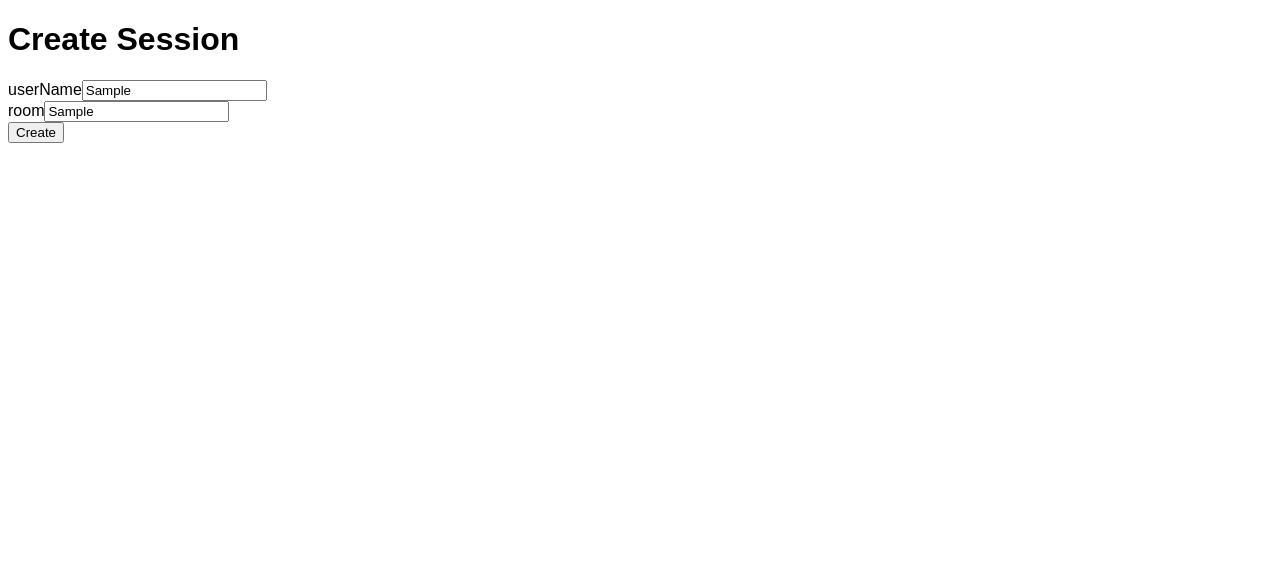
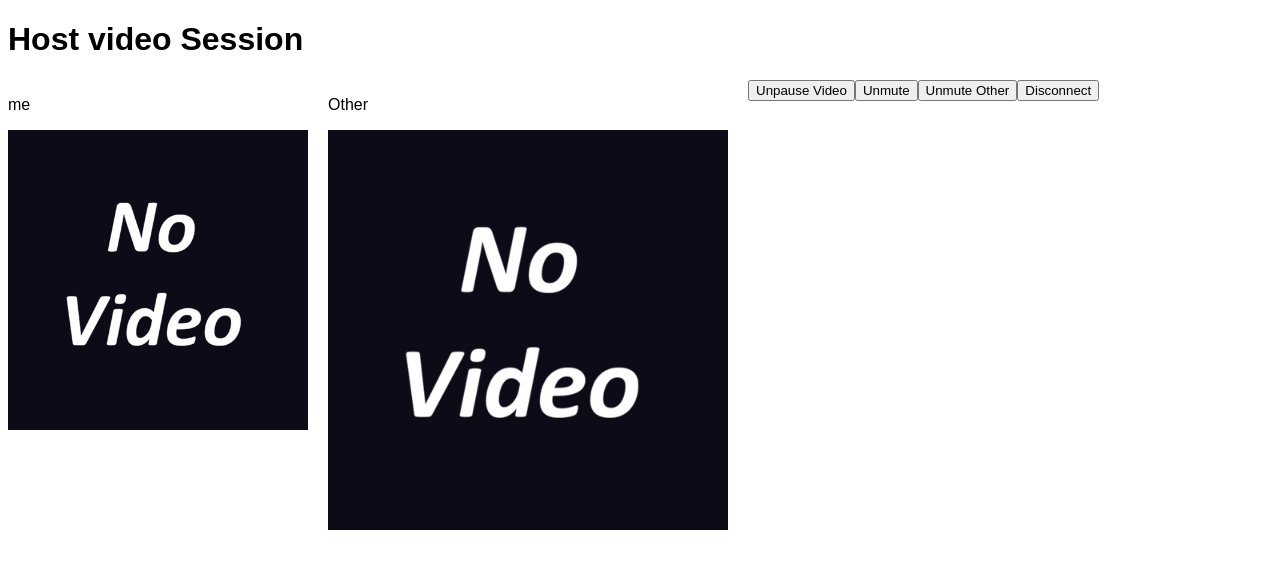
Before and after one commit to 1HectorAC/BasicChat, a React (Vite) app in the folder frontend/: page /create in a window 1280 px wide. Both pictures are taken after typing "Sample", "Sample" into the empty fields and a click on the button "Create". Shown: the top 568 px of the page. Built offline with nearby package versions, Linux system fonts and the light colour scheme; a web font is replaced by a local one.

Commit message:
Edit layout in Create.jsx. Added noVideo image. Small url reference related changes in socket.io & gitignore.

```diff
--- a/frontend/src/components/socket.js
+++ b/frontend/src/components/socket.js
@@ -1,5 +1,7 @@
 import { io } from 'socket.io-client'
 
-const URL = "";
+const URL = import.meta.env.VITE_API_URL;
 
 export default io(URL);
+
+//{autoConnect: false, transports: ["websocket"]}
--- a/frontend/src/pages/Create.jsx
+++ b/frontend/src/pages/Create.jsx
@@ -1,17 +1,31 @@
-import { useState } from "react";
+import { useState, useRef } from "react";
+import videoPlaceholder from '../assets/noVideo.jpg'
 
 function Create() {
     const [room, setRoom] = useState();
     const [userName, setUserName] = useState();
     const [error, setError] = useState();
+    const [onVideoState, setOnVideoState] = useState(false);
+    const [localIsPaused, setLocalIsPaused] = useState(true);
+    const [localIsMute, setLocalIsMute] = useState(true);
+    const [remoteIsMute, setRemoteIsMute] = useState(true);
+
+    const localVideo = useRef();
+    const remoteVideo = useRef();
+
     function onClickCreate() {
         if (!room || !userName) {
             setError("All fields must be entered");
+            return;
         }
+        setError("");
+        setOnVideoState(true);
     }
     return (
         <div>
-            <h1>Create Session</h1>
+            <h1>Host video Session</h1>
+            {!onVideoState ?
+                <div>
                     <label htmlFor="userName">userName</label>
                     <input name="userName" id="userName" onChange={e => setRoom(e.target.value)} />
                     <br />
@@ -21,6 +35,30 @@ function Create() {
                     <button onClick={onClickCreate}>Create</button>
                     {error && <p className="errorMessage">{error}</p>}
                 </div>
+                :
+                <div style={{ display: 'flex', gap: 20 }}>
+                    <div>
+                        <p>me</p>
+                        <video ref={localVideo} poster={videoPlaceholder} autoPlay playsInline muted width={300}></video>
+                    </div>
+                    <div>
+                        <p>Other</p>
+                        <video ref={remoteVideo} poster={videoPlaceholder} autoPlay playsInline width={400}></video>
+
+                    </div>
+                    <div>
+                        <button>{localIsPaused ? "Unpause Video" : "Pause Video"}</button>
+                        <button>{localIsMute ? "Unmute" : "Mute"}</button>
+                        <button>{remoteIsMute ? "Unmute Other" : "Mute Other"}</button>
+                        <button>Disconnect</button>
+
+                    </div>
+
+                </div>
+            }
+
+
+        </div>
     )
 }
 
```
Also changed, not shown: frontend/src/assets/noVideo.jpg (added), 1 other file (tests, documents, lock files or other folders). Lines whose indentation alone changed are shown as unchanged.
